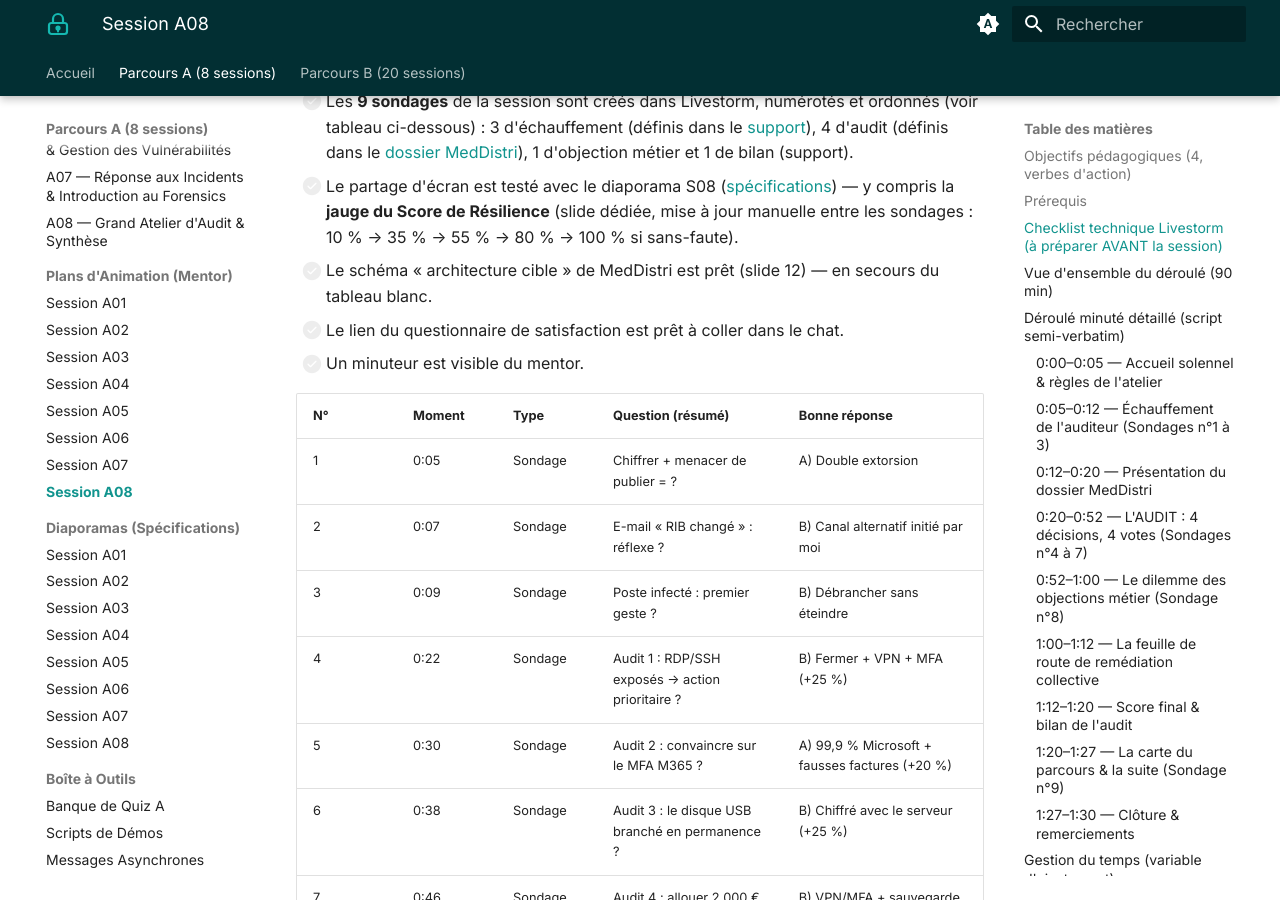
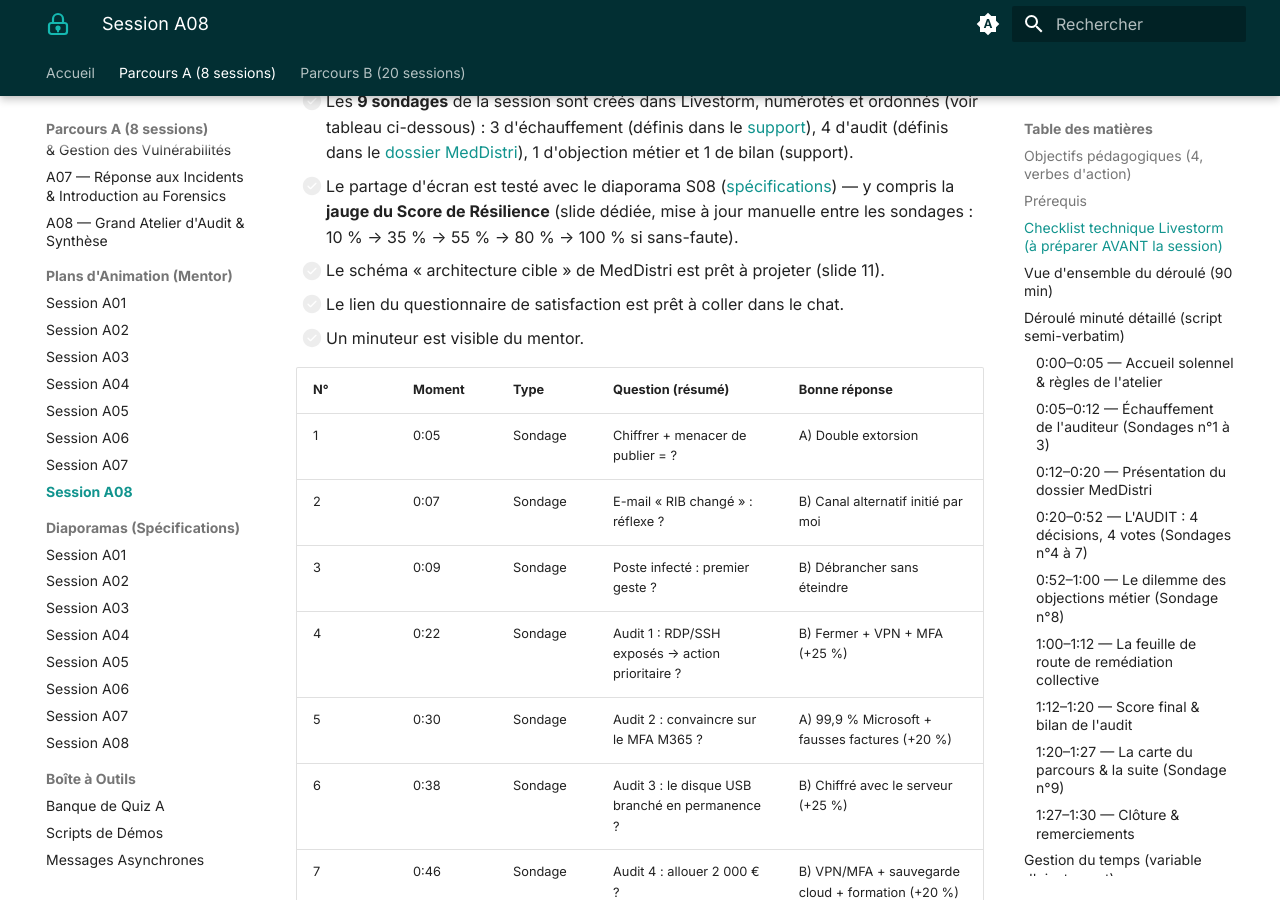
Before and after one commit to NicoBOD/Cybersecurity-Guided-Learning-Experience-IBM-SkillsBuild, an MkDocs documentation site: the page built from docs/ressources-pedagogiques/parcours-A-8sessions/plans-de-seance/A_S08_plan.md, in a window 1280 px wide and 900 px high, scrolled down 906 px. Built offline with MkDocs 1.6.1 and Material for MkDocs 9.7.7, drawn with Linux system fonts in a browser that asks for light colours.

Commit message:
fix(A08): clarifier la checklist (schéma cible projeté en slide 11, sans tableau blanc)
Co-Authored-By: Claude Fable 5 <noreply@anthropic.com>
Claude-Session: https://claude.ai/code/session_01Ps7Xm1CCkojBwu43mAmv2z

```diff
--- a/docs/ressources-pedagogiques/parcours-A-8sessions/plans-de-seance/A_S08_plan.md
+++ b/docs/ressources-pedagogiques/parcours-A-8sessions/plans-de-seance/A_S08_plan.md
@@ -14,7 +14,7 @@ Module : Consolidation & Clôture  |  Durée : 90 min  |  Modalité : Webinaire
 ## Checklist technique Livestorm (à préparer AVANT la session)
 - [ ] Les **9 sondages** de la session sont créés dans Livestorm, numérotés et ordonnés (voir tableau ci-dessous) : 3 d'échauffement (définis dans le [support](../supports-md/A_S08_support.md)), 4 d'audit (définis dans le [dossier MedDistri](../projet/A_capstone.md)), 1 d'objection métier et 1 de bilan (support).
 - [ ] Le partage d'écran est testé avec le diaporama S08 ([spécifications](../slides/A_S08_slides_spec.md)) — y compris la **jauge du Score de Résilience** (slide dédiée, mise à jour manuelle entre les sondages : 10 % → 35 % → 55 % → 80 % → 100 % si sans-faute).
-- [ ] Le schéma « architecture cible » de MedDistri est prêt (slide 12) — en secours du tableau blanc.
+- [ ] Le schéma « architecture cible » de MedDistri est prêt à projeter (slide 11).
 - [ ] Le lien du questionnaire de satisfaction est prêt à coller dans le chat.
 - [ ] Un minuteur est visible du mentor.
 
```
